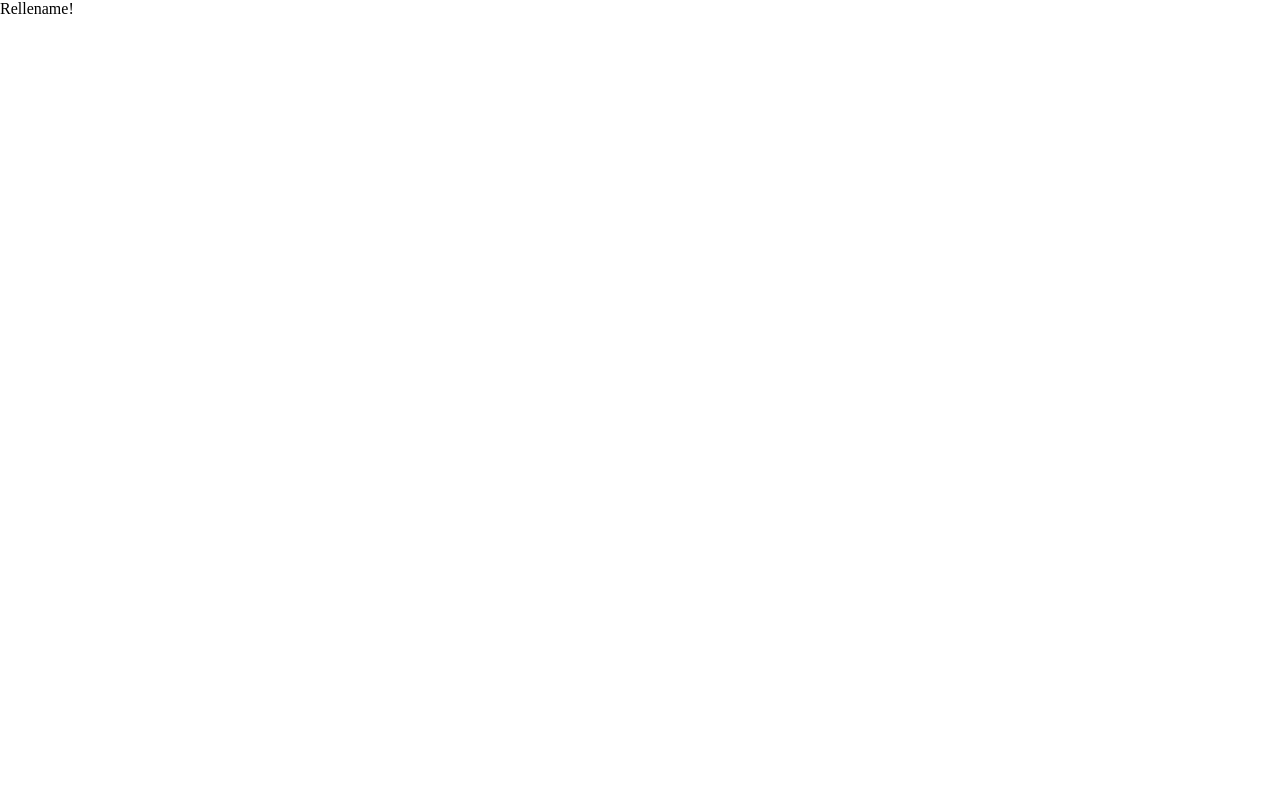
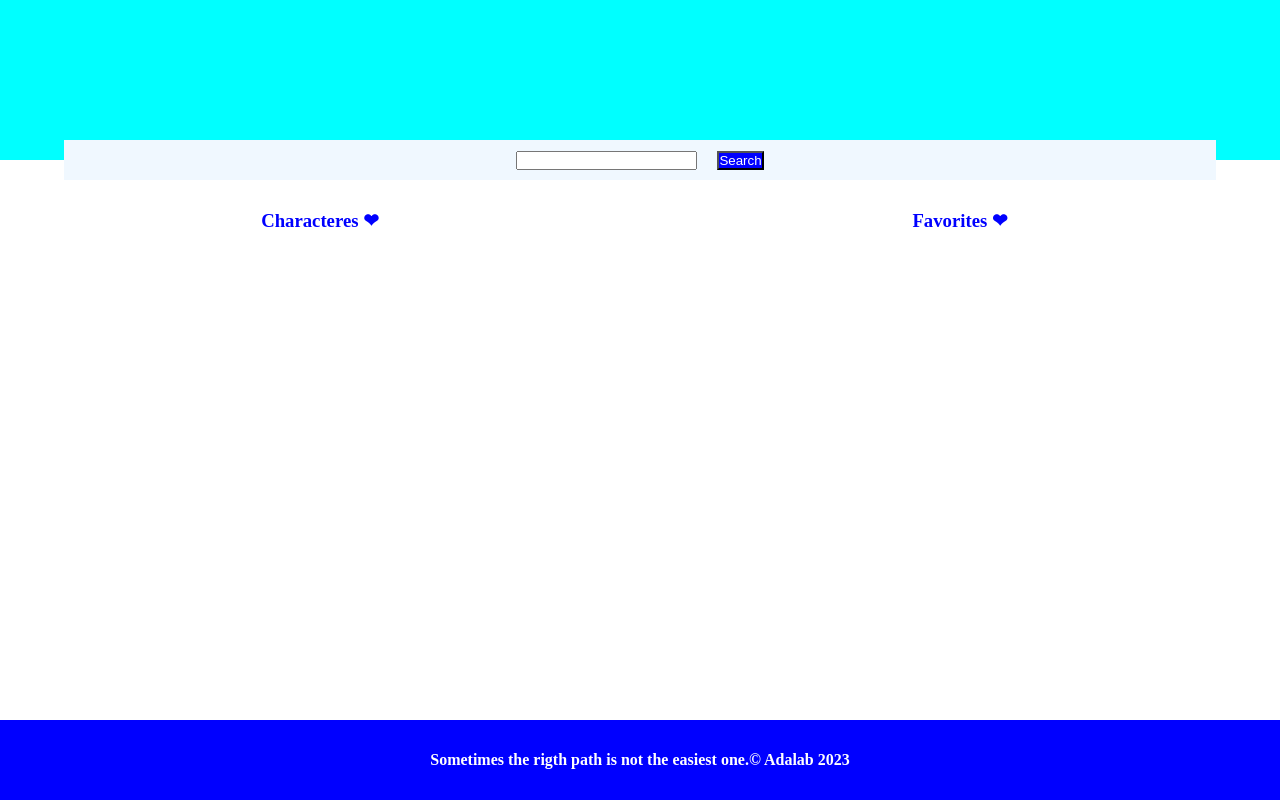
Before and after one commit to Adalab/modulo-2-evaluacion-final-CrisMuniz, a website: page src/html/index.html in a window 1280 px wide. Drawn offline with nearby package versions, Linux system fonts and the light colour scheme; files that its build step writes are made by us from their sources.

Commit message:
add html,css and first function

```diff
--- a/src/html/index.html
+++ b/src/html/index.html
@@ -3,13 +3,35 @@
   <head>
     <meta charset="UTF-8" />
     <meta name="viewport" content="width=device-width, initial-scale=1" />
-    <title>Adalab Web Starter Kit</title>
+    <title>Buscador de Personajes</title>
     <link href="https://fonts.googleapis.com/css?family=Roboto&display=swap" rel="stylesheet" />
     <link rel="stylesheet" href="./assets/css/main.css" />
     <link rel="icon" href="./assets/images/favicon.png" />
   </head>
 
   <body>
-    Rellename!
+    <header class="header">
+      <section class="header__section">
+        <input class="header__section--input" type="text">
+        <button class="header__section--button">Search</button>
+      </section>
+    </header>
+    <main class="main">
+      <section class="main__section1">
+      <h3 class="main__section1--character">Characteres &#10084</h3>
+      <ul class="js_character_list">
+
+      </ul>
+    </section>
+      <section class="main__section2">
+        <h3 class="main__section2--favorite">Favorites &#10084</h3>
+        <ul></ul>
+      </section>
+    </main>
+    <footer class="footer">
+      <h4 class="footer__h4">Sometimes the rigth path is not the easiest one.&#169 Adalab 2023</h4>
+    </footer>
+
+    <script src="./assets/js/main.js"></script>
   </body>
 </html>
--- a/src/scss/layout/_footer.scss
+++ b/src/scss/layout/_footer.scss
@@ -0,0 +1,12 @@
+.footer {
+    width: 100vw;
+    height: 10vh;
+    background-color: blue;
+    display: flex;
+    justify-content: center;
+    align-items: center;
+    &__h4 {
+        color: white;
+
+    }
+}
--- a/src/scss/layout/_header.scss
+++ b/src/scss/layout/_header.scss
@@ -0,0 +1,27 @@
+.header {
+    width: 100vw;
+    height: 20vh;
+    background-color: aqua;
+    display: flex;
+    align-items: flex-end;
+    justify-content: center;
+    &__section {
+       background-color: aliceblue;
+       display: flex;
+        justify-content: center;
+        align-items: center;
+        gap: 20px;
+       width: 90vw;
+       height: 5vh;
+       position: relative;
+       transform: translate(0px, 20px);
+     &--input {
+
+        }
+     &--button {
+        background-color: blue;
+        color: white;
+     }
+    }
+
+}
--- a/src/scss/main.scss
+++ b/src/scss/main.scss
@@ -2,3 +2,30 @@
 @import 'core/reset';
 @import 'layout/header';
 @import 'layout/footer';
+.main {
+    display: flex;
+    flex-direction: row;
+    width: 100vw;
+    height: 70vh;
+    background-color: bisque;
+    &__section1 {
+        padding-top: 50px;
+        display: flex;
+        justify-content: center;
+        background-color: white;
+        width: 70vw;
+        &--character{
+            color: blue;
+        }
+    }
+    &__section2 {
+        padding-top: 50px;
+        display: flex;
+        justify-content: center;
+        background-color: white;
+        width: 70vw;
+        &--favorite{
+            color: blue;
+        }
+    }
+}
```
Also changed, not shown: src/js/main.js (+18 -1 lines).
